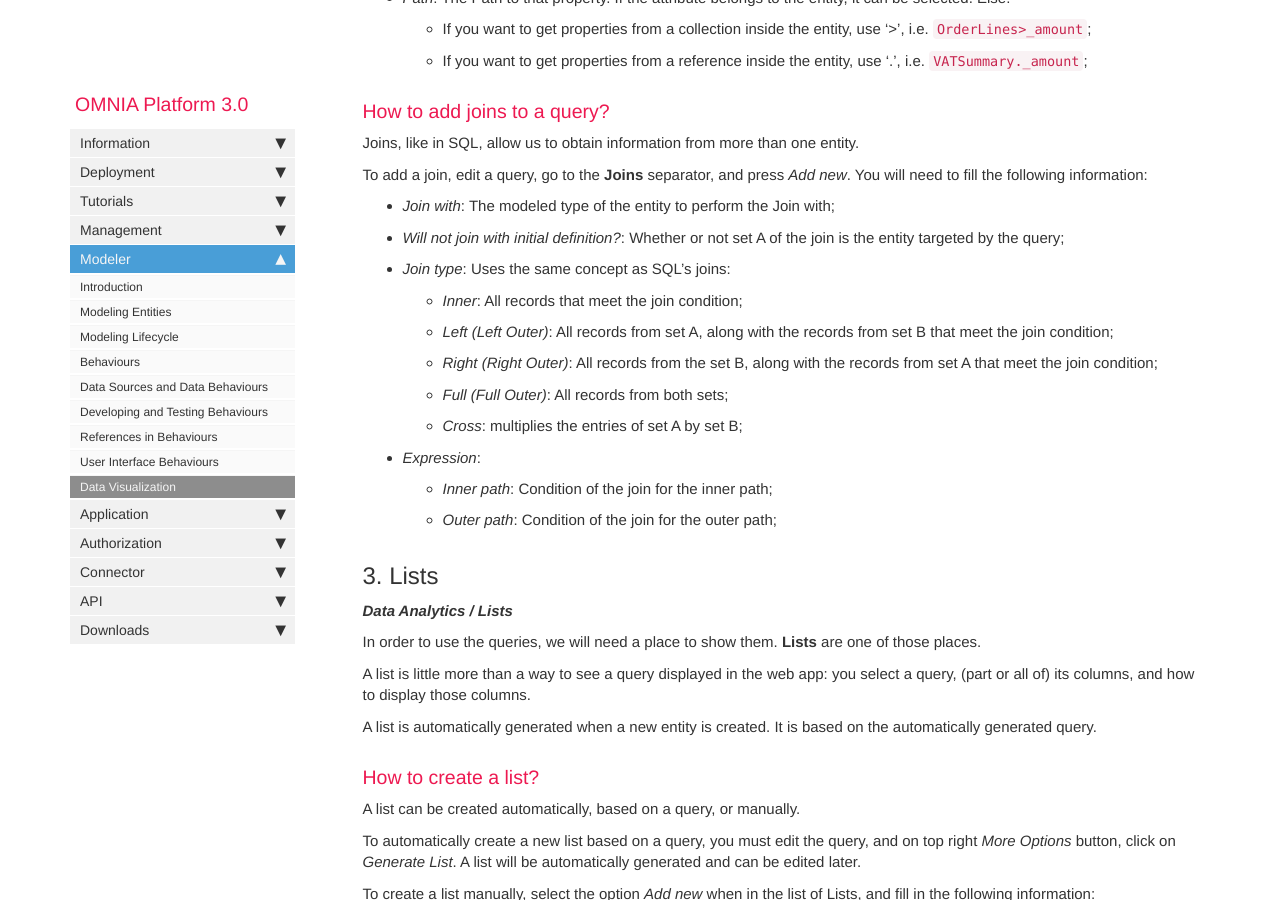
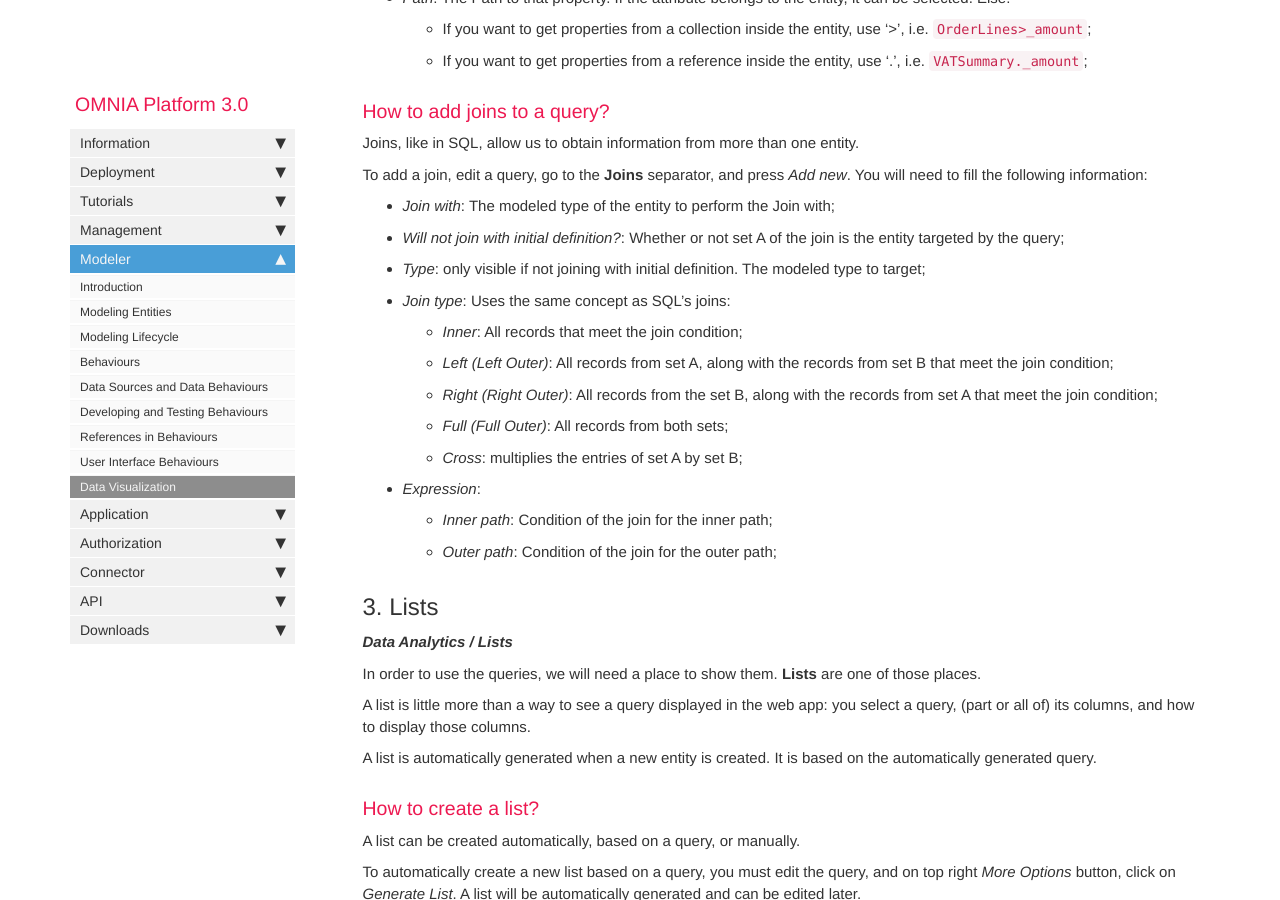
Before and after one commit to daniel8lopes/omnia3, a Jekyll site: the page built from docs/pages/omnia3/Modeler/omnia3_modeler_datavisualization.md, in a window 1280 px wide and 900 px high, scrolled down 1214 px. Built offline with Jekyll 4.4.1, drawn with Linux system fonts in a browser that asks for light colours; nearby versions of some CDN libraries; comment, search, counter and statistics services are not loaded.

Commit message:
Update omnia3_modeler_datavisualization.md

```diff
--- a/docs/pages/omnia3/Modeler/omnia3_modeler_datavisualization.md
+++ b/docs/pages/omnia3/Modeler/omnia3_modeler_datavisualization.md
@@ -42,6 +42,7 @@ Joins, like in SQL, allow us to obtain information from more than one entity.
 To add a join, edit a query, go to the **Joins** separator, and press _Add new_. You will need to fill the following information:
 * _Join with_: The modeled type of the entity to perform the Join with;
 * _Will not join with initial definition?_: Whether or not set A of the join is the entity targeted by the query;
+* _Type_: only visible if not joining with initial definition. The modeled type to target;
 * _Join type_: Uses the same concept as SQL's joins:
     - _Inner_: All records that meet the join condition;
     - _Left (Left Outer)_: All records from set A, along with the records from set B that meet the join condition;
```
